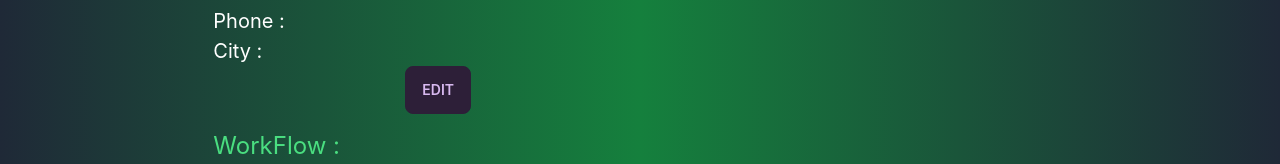
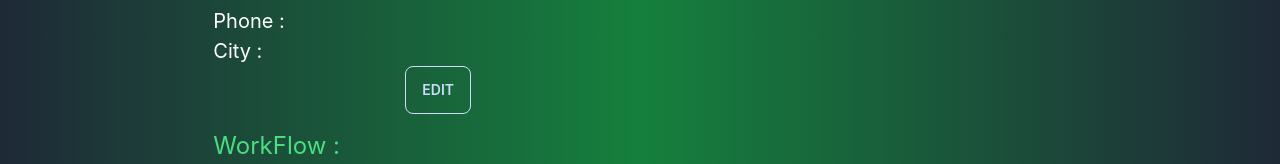
Before and after one commit to farukphero/fitness-tracking-web-client, a React (Create React App) app: page /Dashboard/userInfo in a window 1280 px wide. Shown: the part 472-636 px from the top of the page. Built offline with nearby package versions, Linux system fonts and the light colour scheme; no server answers.

Commit message:
dashboard edited

```diff
--- a/src/Pages/Dashboard/UserInfo/UserInfo.js
+++ b/src/Pages/Dashboard/UserInfo/UserInfo.js
@@ -47,8 +47,6 @@ const UserInfo = () => {
       .then((res) => res.json())
       .then((data) => console.log(data));
 
-    console.log(newuserInfo);
-    // setUserInfo(newuserInfo);
     setUserInfo((prev) => {
       return {
         ...prev,
@@ -145,7 +143,7 @@ const UserInfo = () => {
                 <div className="ml-48">
                   <button
                     onClick={handleEdittoggle}
-                    className="btn btn-explore"
+                    className="btn btn-explore btn-outline"
                   >
                     Edit
                   </button>
```
